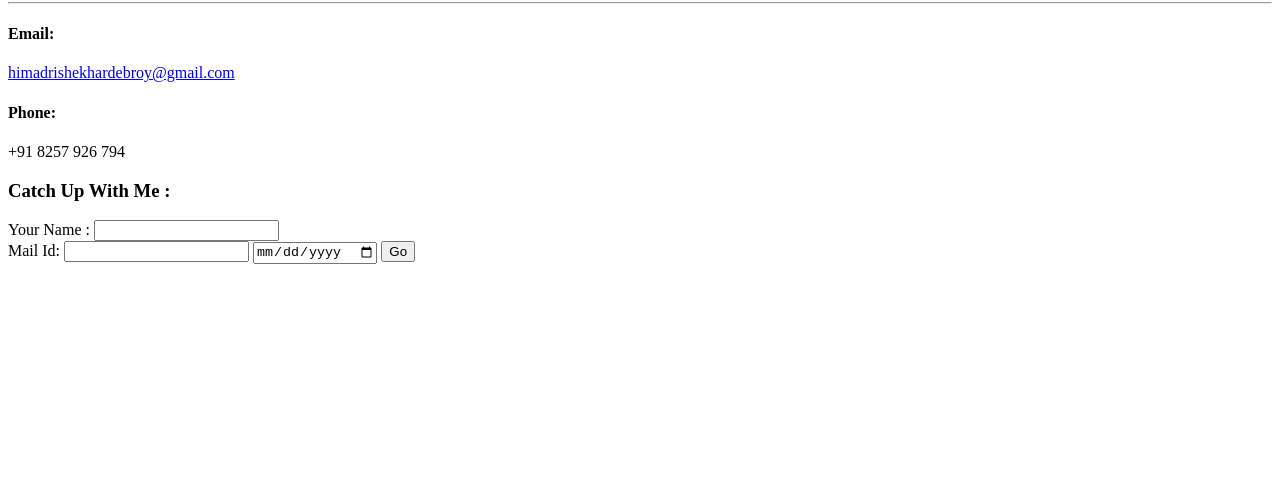
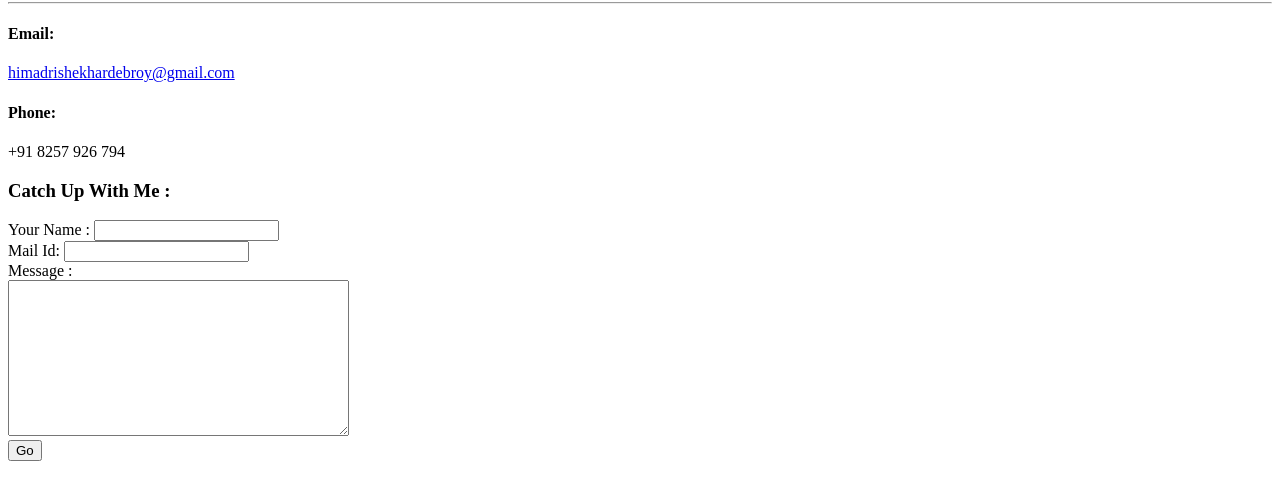
Before and after one commit to Shekhar19-98/CV, a plain HTML site: page contact.html in a window 1280 px wide. Shown: the part 78-578 px from the top of the page. Drawn offline with Linux system fonts and the light colour scheme.

Commit message:
Updated the contact details

```diff
--- a/contact.html
+++ b/contact.html
@@ -14,8 +14,9 @@
       <label>Your Name :</label>
       <input type="text" name="YourName" value="">
       <br><label>Mail Id:</label>
-      <input type="email" name="Your Email" value="">
-      <input type="date" name="Date" value="">
+      <input type="email" name="Your Email" value=""><br>
+      <label>Message :</label><br>
+      <textarea name="YourMessage" rows="10" cols="40"></textarea><br>
       <input type="submit" name="" value="Go">
     </form>
   </body>
```
